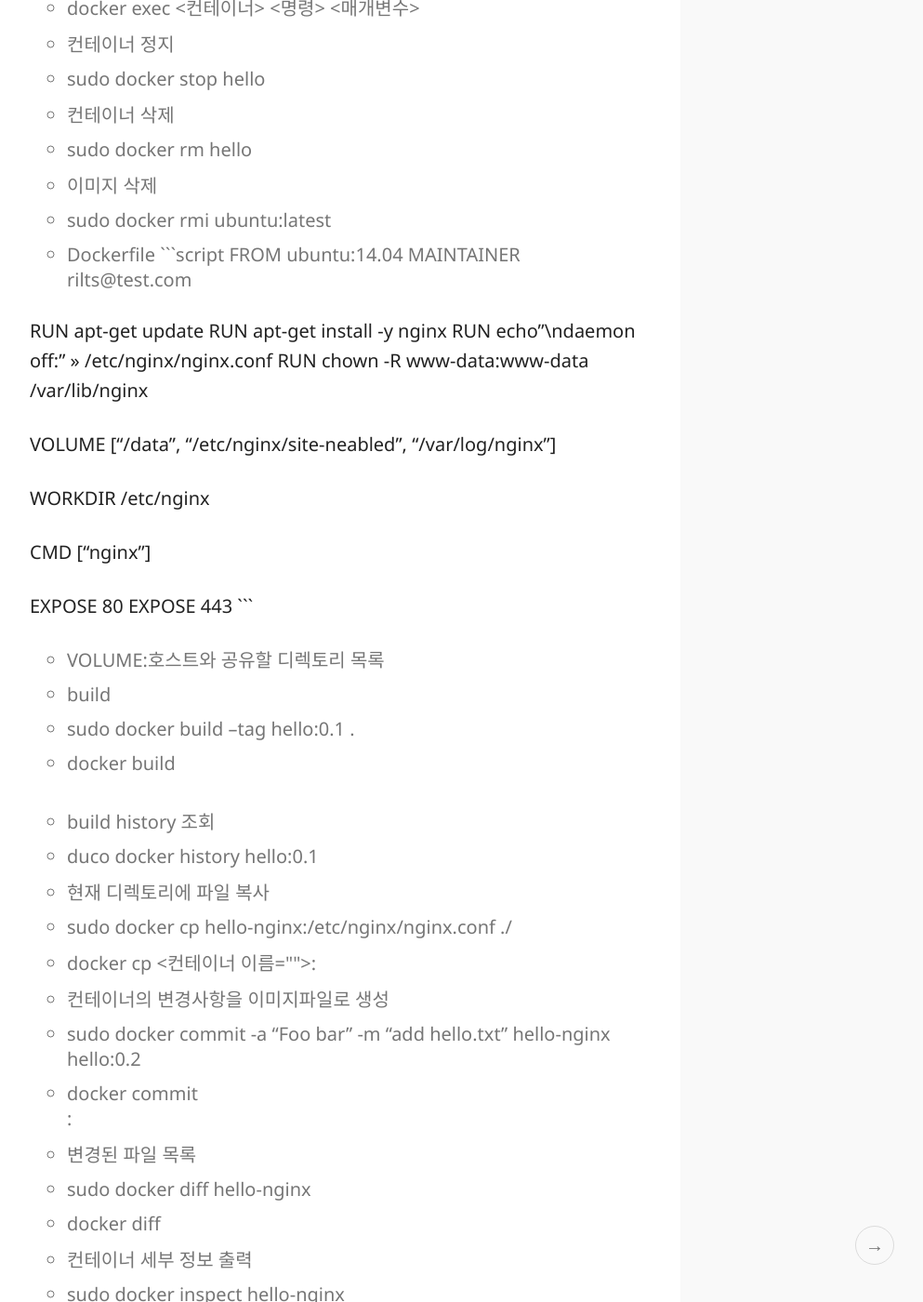
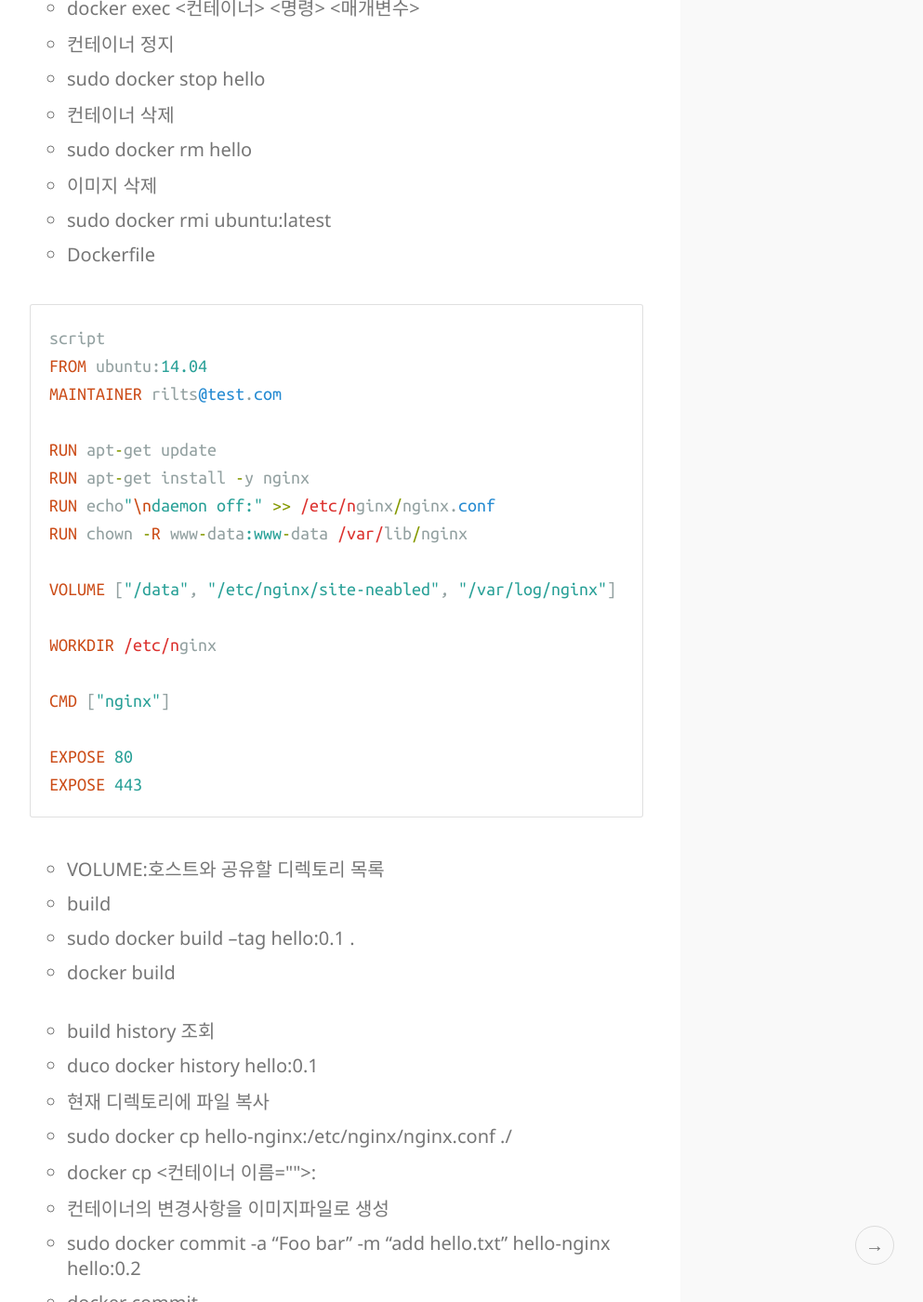
Before and after one commit to rilts/koala, a Jekyll site: the page built from _posts/2016-03-18-How-To-Use-Docker.markdown, in a window 1280 px wide and 1400 px high, scrolled down 1597 px. Shown: the whole window at 93% size, without its empty margins (278-1271 px from the left). Built offline with Jekyll 4.4.1, drawn with Linux system fonts in a browser that asks for light colours.

Commit message:
migrate docke document

````diff
--- a/_posts/2016-03-18-How-To-Use-Docker.markdown
+++ b/_posts/2016-03-18-How-To-Use-Docker.markdown
@@ -49,7 +49,8 @@ author-bio: I'm interested in new stuffs, new technologies
  * 이미지 삭제
   * sudo docker rmi ubuntu:latest
 * Dockerfile
-```script
+{% highlight ruby %}
+script
 FROM ubuntu:14.04
 MAINTAINER rilts@test.com
 
@@ -66,7 +67,7 @@ CMD ["nginx"]
 
 EXPOSE 80
 EXPOSE 443
-```
+{% endhighlight %}
   * VOLUME:호스트와 공유할 디렉토리 목록
  * build
   * sudo docker build --tag hello:0.1 .
````
